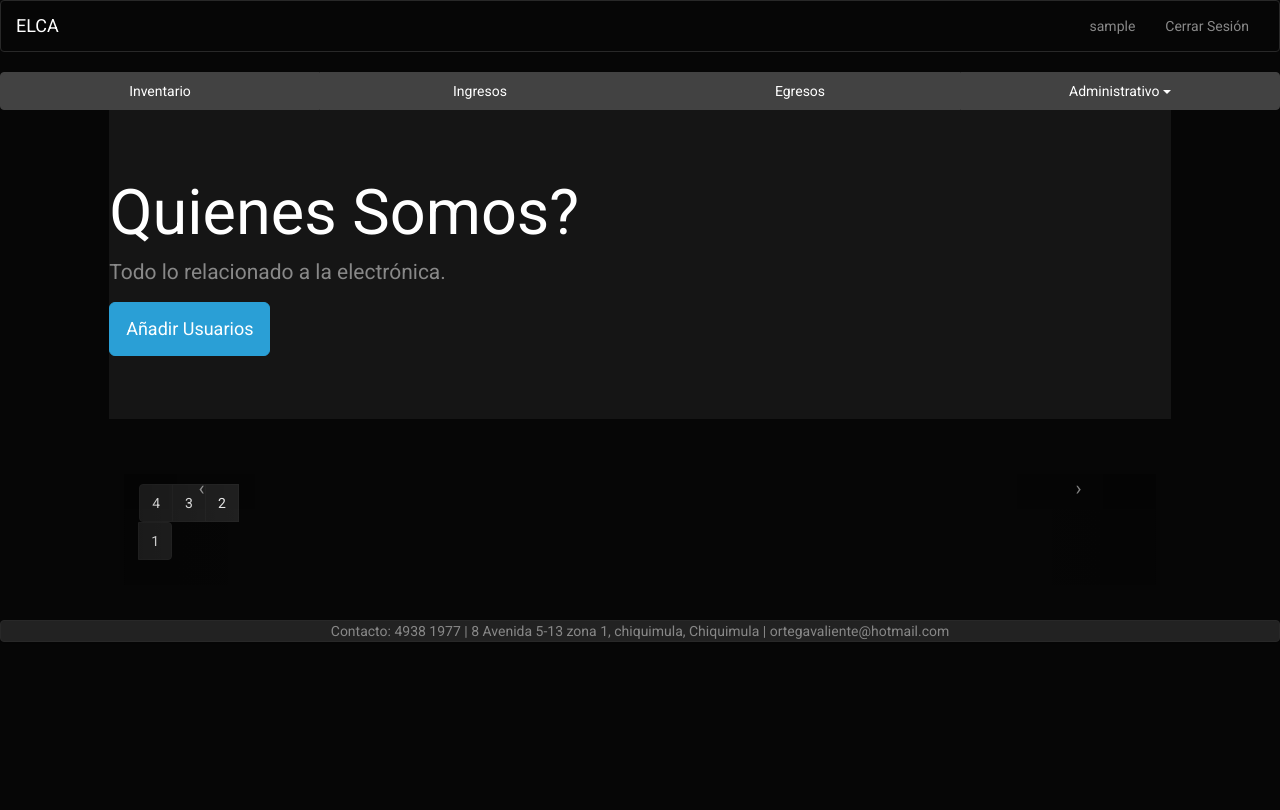
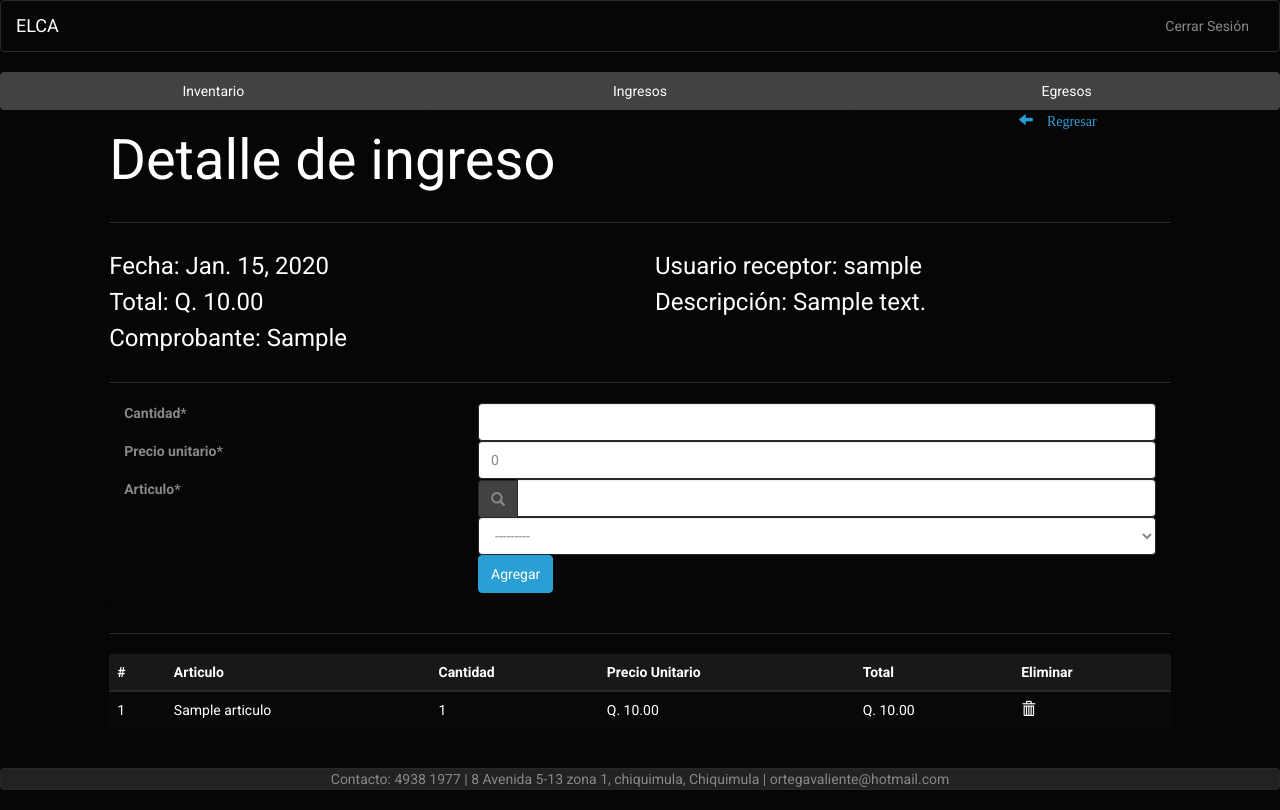
Before and after one commit to PolarCommunity/SimpleInventoryControl, a Django app: page /ingreso/detalle/1 in a window 1280 px wide. Before the commit the page ends 642 px from the top, so only its background shows below. Run offline with Django 3.2, Linux system fonts and the light colour scheme; a user stored in the database is signed in; tables that the repository leaves empty hold one stand-in row (values such as "Sample post"); some libraries are stand-ins or nearby versions.

Commit message:
crud ingresos a bodega

```diff
--- a/general/models.py
+++ b/general/models.py
@@ -30,6 +30,7 @@ class ArticuloSede(models.Model):
     sede = models.ForeignKey(Sede, on_delete=models.CASCADE)
     def __str__(self):
         art = self.sede.nombre + self.articulo.nombre
+        return art
 
 class SedeUsuario(models.Model):
     user = models.OneToOneField(User)
--- a/ingresos/forms.py
+++ b/ingresos/forms.py
@@ -17,3 +17,17 @@ class IngresoForm(ModelForm):
         self.helper.label_class = 'col-md-4'
         self.helper.field_class = 'col-md-8'
         self.helper.add_input(Submit('submit', 'Agregar'))
+
+class IngresoDetalleForm(ModelForm):
+    class Meta:
+        model = DetalleIngreso
+        fields = '__all__'
+    def __init__(self, *args, **kwargs):
+        super(IngresoDetalleForm, self).__init__(*args, **kwargs)
+        self.helper = FormHelper()
+        self.fields['precio_total'].widget = forms.HiddenInput()
+        self.fields['ingreso'].widget = forms.HiddenInput()
+        self.helper.form_class = 'form-horizontal'
+        self.helper.label_class = 'col-md-4'
+        self.helper.field_class = 'col-md-8'
+        self.helper.add_input(Submit('submit', 'Agregar'))
--- a/ingresos/models.py
+++ b/ingresos/models.py
@@ -14,10 +14,10 @@ class Ingreso(models.Model):
         return self.comprobante
 
 class DetalleIngreso(models.Model):
-    cantidad = models.DecimalField(max_digits=15, decimal_places=2)
+    cantidad = models.IntegerField()
     precio_unitario = models.DecimalField(max_digits = 12, decimal_places = 2, default=0)
     precio_total = models.DecimalField(max_digits = 12, decimal_places = 2, default=0)
     ingreso = models.ForeignKey(Ingreso, on_delete=models.CASCADE)
-    articulo = models.ForeignKey(ArticuloSede, on_delete=models.CASCADE)
+    articulo = models.ForeignKey(Articulo, on_delete=models.CASCADE)
     def __str__(self):
         return self.ingreso.articulo
--- a/ingresos/urls.py
+++ b/ingresos/urls.py
@@ -5,6 +5,7 @@ urlpatterns = [
     url(r'^lista/$', ListaIngreso.as_view(), name ="ListaIngreso"),
     url(r'^lista/([\w-]+)$', ListaIngreso.as_view(), name ="ListaIngreso"),
     url(r'^crear/$', CrearIngreso.as_view(), name ="CrearIngreso"),
-    url(r'^actualizar/(?P<pk>\d+)$', ActualizarIngreso.as_view(), name ="ActualizarIngreso"),
-    url(r'^eliminar/(?P<pk>\d+)$', EliminarIngreso.as_view(), name ="EliminarIngreso"),
+    url(r'^detalle/(?P<pk>\d+)$', crear_detalle_ingreso, name ="crear_detalle_ingreso"),
+    url(r'^detalle/eliminar/(?P<pk>\d+)$', eliminar_detalle_ingreso, name ="eliminar_detalle_ingreso"),
+
 ]
--- a/ingresos/views.py
+++ b/ingresos/views.py
@@ -25,17 +25,92 @@ class CrearIngreso(LoginRequiredMixin, CreateView):
         context = Context({'form': form})
         return render(request, 'ingresos/ingreso_form.html', context)
 
-class ActualizarIngreso(LoginRequiredMixin, UpdateView):
-    form_class = IngresoForm
-    login_url = settings.LOGIN_URL
-    success_url = reverse_lazy('ListaIngreso')
-
-class EliminarIngreso(LoginRequiredMixin, DeleteView):
-    model = Ingreso
-    success_url = reverse_lazy('ListaIngreso')
-    login_url = settings.LOGIN_URL
+    def get_success_url(self):
+        return reverse('crear_detalle_ingreso',args=(self.object.id,))
 
 class ListaIngreso(LoginRequiredMixin, ListView):
     model = Ingreso
-    paginate_by = 50
+    paginate_by = 30
     login_url = settings.LOGIN_URL
+    def get_queryset(self):
+        try:
+            return Ingreso.objects.filter(comprobante__icontains=self.args[0]).order_by('-pk')
+        except Exception as e:
+            print(e)
+            return super(ListaIngreso, self).get_queryset().order_by('-pk')
+
+@login_required
+def crear_detalle_ingreso(request, pk):
+    ingreso = Ingreso.objects.get(pk=pk)
+    detalles = DetalleIngreso.objects.filter(ingreso=pk)
+    if request.method=='POST':
+        form = IngresoDetalleForm(request.POST)
+        articulo = Articulo.objects.get(pk=int(request.POST['articulo']))
+        for i in detalles:
+            if i.articulo.pk == articulo.pk:
+                form = IngresoDetalleForm(initial = {'ingreso':ingreso.pk})
+                detalles = DetalleIngreso.objects.filter(ingreso=pk)
+                status = 1
+                mensaje = "Ya ingreso este articulo"
+                context = Context({'ingreso':ingreso, 'form': form , 'detalles':detalles,'status':status, 'mensaje':mensaje})
+                return render(request, 'ingresos/detalle_ingreso_form.html', context)
+
+        if int(request.POST['cantidad']) < 1 or Decimal(request.POST['precio_unitario']) < 1:
+            form = IngresoDetalleForm(initial = {'ingreso':ingreso.pk})
+            detalles = DetalleIngreso.objects.filter(ingreso=pk)
+            status = 2
+            mensaje = "Ingrese un valor mayor a 0"
+            context = Context({'ingreso':ingreso, 'form': form , 'detalles':detalles,'status':status, 'mensaje':mensaje})
+            return render(request, 'ingresos/detalle_ingreso_form.html', context)
+
+        if form.is_valid():
+            detalle = form.save()
+            detalle.precio_total += detalle.cantidad * detalle.precio_unitario
+            detalle.save()
+            ingreso.total += detalle.cantidad * detalle.precio_unitario
+            ingreso.save()
+            if(articulo.precio == 0):
+                articulo.precio = detalle.precio_unitario
+            else:
+                articulo.precio = ((articulo.precio + detalle.precio_unitario)/2)
+            articulo.cantidad += detalle.cantidad
+            articulo.save()
+            try:
+                sedea = ArticuloSede.objects.get(articulo = articulo, sede__nombre="Central")
+                sedea.cantidad += detalle.cantidad
+                sedea.save()
+            except:
+                sede = Sede.objects.get(nombre="Central")
+                ArticuloSede.objects.create(cantidad = detalle.cantidad, articulo=articulo, sede = sede)
+            return HttpResponseRedirect(reverse('crear_detalle_ingreso', args={pk}))
+
+        else:
+            form = IngresoDetalleForm(initial = {'ingreso':ingreso.pk})
+            detalles = DetalleIngreso.objects.filter(ingreso=pk)
+            context = Context({'ingreso':ingreso, 'form': form , 'detalles':detalles})
+            return render(request, 'ingresos/detalle_ingreso_form.html', context)
+
+    else:
+        form = IngresoDetalleForm(initial = {'ingreso':ingreso.pk})
+        detalles = DetalleIngreso.objects.filter(ingreso=pk)
+        context = Context({'ingreso':ingreso, 'form': form , 'detalles':detalles})
+        return render(request, 'ingresos/detalle_ingreso_form.html', context)
+
+@login_required
+def eliminar_detalle_ingreso(request, pk):
+    detalle = DetalleIngreso.objects.get(pk=pk)
+    ingreso = Ingreso.objects.get(pk=detalle.ingreso.pk)
+    articulo = Articulo.objects.get(pk=detalle.articulo.pk)
+    sedea = ArticuloSede.objects.get(articulo = articulo, sede__nombre="Central")
+    sedea.cantidad -= detalle.cantidad
+    ingreso.total -= detalle.cantidad * detalle.precio_unitario
+    articulo.cantidad -= detalle.cantidad
+    if(articulo.precio == detalle.precio_unitario):
+        articulo.precio = 0
+    else:
+        articulo.precio = ((articulo.precio*2)-detalle.precio_unitario)
+    ingreso.save()
+    articulo.save()
+    sedea.save()
+    detalle.delete()
+    return HttpResponseRedirect(reverse('crear_detalle_ingreso', args={ingreso.pk}))
--- /dev/null
+++ b/static/js/eliminar.js
@@ -0,0 +1,4 @@
+
+$(document).on('click', '.confirm-delete', function(){
+      return confirm('Seguro que desea eliminar este detalle?');
+});
--- a/templates/head.html
+++ b/templates/head.html
@@ -8,3 +8,4 @@
 <script type="text/javascript" src="{% static "js/jquery-3.2.1.min.js"%}"></script>
 <script type="text/javascript" src="{% static "js/bootstrap.js"%}"></script>
 <script type="text/javascript" src="{% static "js/filtros.js"%}"></script>
+<script type="text/javascript" src="{% static "js/eliminar.js" %}"></script>
--- /dev/null
+++ b/templates/ingresos/detalle_ingreso_form.html
@@ -0,0 +1,80 @@
+{% extends 'base.html'%}
+{% load static %}
+{% load crispy_forms_tags %}
+{% block container %}
+{% load humanize%}
+<div>
+    <div class="row">
+      <div class="col-md-10">
+          <h1>Detalle de ingreso</h1>
+      </div>
+      <div class="col-md-2">
+          <a  href="{% url 'ListaIngreso' %}"<span class="glyphicon glyphicon-arrow-left"> Regresar </a>
+      </div>
+    </div>
+    <hr>
+
+    <div class="row">
+      <div class="col-md-6">
+        <h4>Fecha: {{ingreso.fecha}}</h4>
+        <h4>Total: Q. {{ingreso.total|intcomma}}</h4>
+        <h4>Comprobante: {{ingreso.comprobante}}</h4>
+      </div>
+      <div class="col-md-6">
+        <h4>Usuario receptor: {{ingreso.user}}</h4>
+        <h4>Descripción: {{ingreso.descripcion}}</h4>
+      </div>
+    </div>
+
+</div>
+{%if mensaje%}
+  <hr>
+  {%if status == 1%}
+    <div class="alert alert-warning" role="alert">
+        {{mensaje}}
+    </div>
+  {%else%}
+    <div class="alert alert-danger" role="alert">
+        {{mensaje}}
+    </div>
+  {%endif%}
+{%endif%}
+<hr>
+<div>
+  <form method="post">
+    {% csrf_token %}
+    {%crispy form%}
+
+    <p style="color:black">.</p>
+  </form>
+</div>
+
+<hr>
+
+<div>
+<table class="table table-striped table-hover ">
+  <thead>
+    <tr>
+      <th>#</th>
+      <th>Articulo</th>
+      <th>Cantidad</th>
+      <th>Precio Unitario</th>
+      <th>Total</th>
+      <th>Eliminar</th>
+    </tr>
+  </thead>
+  <tbody>
+    {% for i in detalles %}
+    <tr>
+      <td>{{ forloop.counter }}</td>
+      <td>{{i.articulo}}</td>
+      <td>{{i.cantidad}}</td>
+      <td>Q. {{i.precio_unitario|intcomma}}</td>
+      <td>Q. {{i.precio_total|intcomma}}</td>
+      <td><a class="confirm-delete" href="{% url 'eliminar_detalle_ingreso' i.pk %}" ><span class="glyphicon glyphicon-trash"></a></td>
+      </tr>
+    {% endfor %}
+  </tbody>
+</table>
+</div>
+{% endblock %}
--- a/templates/ingresos/ingreso_list.html
+++ b/templates/ingresos/ingreso_list.html
@@ -37,11 +37,13 @@
     <td>{{i.comprobante}}</td>
     <td>{{i.user}}</td>
     <td>Q. {{i.total|intcomma}}</td>
-    <td><a  href="#"><span class="glyphicon glyphicon-eye-open" aria-hidden="true"></span></a></td>
+    <td><a class="confirm-delete"  href="{%url 'crear_detalle_ingreso' i.pk%}"><span class="glyphicon glyphicon-eye-open" aria-hidden="true"></span></a></td>
   </tr>
   {% endfor %}
 </tbody>
 </table>
 {% endif %}
 <hr>
+{%include 'paginate.html'%}
+
 {% endblock %}
```
Also changed, not shown: templates/paginate.html (added, +17 -0 lines).
